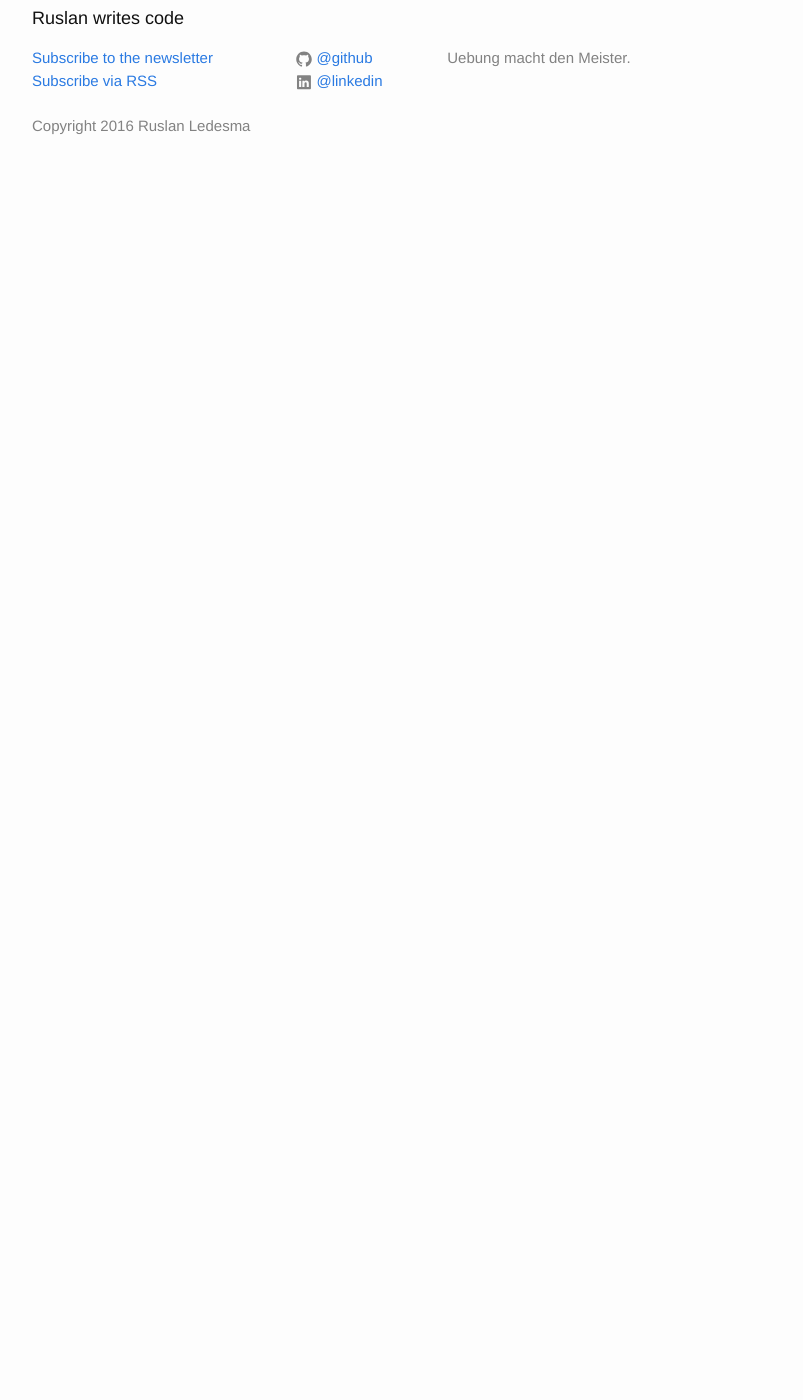
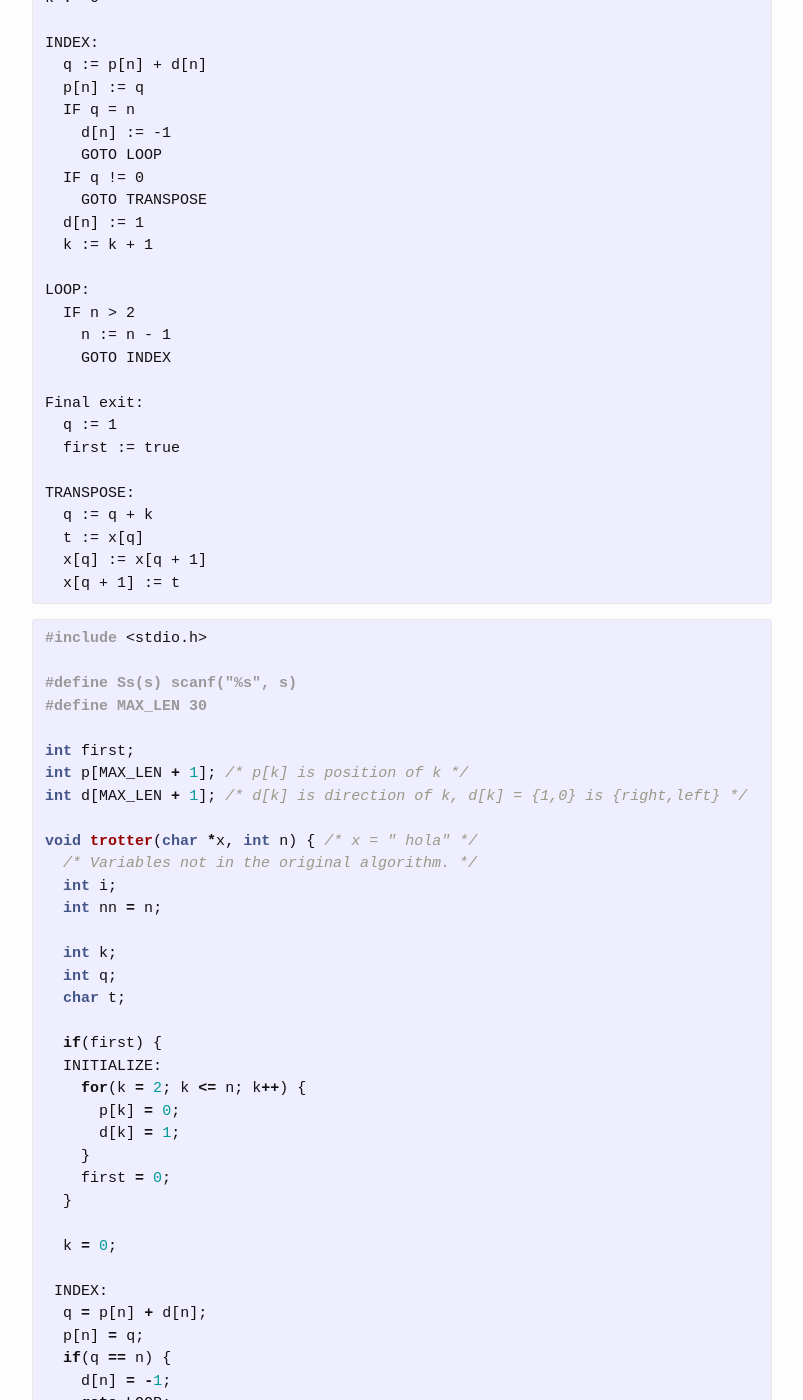
Before and after one commit to mrrusof/mrrusof.github.io, a Jekyll site: the page built from _posts/2016-06-18-how-does-johnson-trotter-work.markdown, in a window 1280 px wide and 1400 px high, scrolled down 14158 px. Shown: the whole window, without its empty margins (238-1041 px from the left). Built offline with Jekyll 4.4.1, drawn with Linux system fonts in a browser that asks for light colours; formulas are drawn with MathJax 3; before the commit the page ends 14355 px from its top, so only the background shows below that; some of the changed text lies outside the part shown.

Commit message:
WIP How does Johnson-Trotter algorithm work?

```diff
--- a/_posts/2016-06-18-how-does-johnson-trotter-work.markdown
+++ b/_posts/2016-06-18-how-does-johnson-trotter-work.markdown
@@ -39,6 +39,7 @@ There is a recursive approach and an iterative approach to generating the list o
   - [Bogomolny] says the same.
 - Rules in terms of positions:
   - For permutation $@P_N@$, index $@N@$ corresponds to a configuration of counters $@(d_2, d_3, ..., d_{n-1}, d_n)@$.
+  - $@k@$ is the largest subscript for which $@d_k > 0@$
   - $@a_N(k)@$ is the left-hand position of the pair of elements to exchange.
   - $@b_N(k)@$ is the offset of the pair to exchange. The offset is given by the number of elements greater than $@k@$ to the left of $@P_N@$.
   - Position and offset are determined by index $@N@$ as opposed to bookkeeping position and direction of each element.
@@ -645,6 +646,138 @@ int main() {
 {% endhighlight %}
 
 
+Trotter's algorithm.
+
+{% highlight asciidoc %}
+GLOBAL first
+GLOBAL p[2:MAX_LEN]
+GLOBAL d[2:MAX_LEN]
+
+Perm(X, N)
+
+IF first
+   INITIALIZE:
+     FOR k := 2 TO N
+       p[k] := 0
+       d[k] := 1
+     first := false
+
+k := 0
+
+INDEX:
+  q := p[n] + d[n]
+  p[n] := q
+  IF q = n
+    d[n] := -1
+    GOTO LOOP
+  IF q != 0
+    GOTO TRANSPOSE
+  d[n] := 1
+  k := k + 1
+
+LOOP:
+  IF n > 2
+    n := n - 1
+    GOTO INDEX
+
+Final exit:
+  q := 1
+  first := true
+
+TRANSPOSE:
+  q := q + k
+  t := x[q]
+  x[q] := x[q + 1]
+  x[q + 1] := t
+{% endhighlight %}
+
+{% highlight c %}
+#include <stdio.h>
+
+#define Ss(s) scanf("%s", s)
+#define MAX_LEN 30
+
+int first;
+int p[MAX_LEN + 1]; /* p[k] is position of k */
+int d[MAX_LEN + 1]; /* d[k] is direction of k, d[k] = {1,0} is {right,left} */
+
+void trotter(char *x, int n) { /* x = " hola" */
+  /* Variables not in the original algorithm. */
+  int i;
+  int nn = n;
+
+  int k;
+  int q;
+  char t;
+
+  if(first) {
+  INITIALIZE:
+    for(k = 2; k <= n; k++) {
+      p[k] = 0;
+      d[k] = 1;
+    }
+    first = 0;
+  }
+
+  k = 0;
+
+ INDEX:
+  q = p[n] + d[n];
+  p[n] = q;
+  if(q == n) {
+    d[n] = -1;
+    goto LOOP;
+  }
+  if(q != 0)
+    goto TRANSPOSE;
+  d[n] = 1;
+  k++;
+
+ LOOP:
+  if(n > 2) {
+    n--;
+    goto INDEX;
+  }
+
+ FINAL_EXIT:
+  q = 1;
+  first = 1;
+
+ TRANSPOSE:
+  q = q + k - 1; /* Adjust index by subtracting 1 */
+  t = x[q];
+  x[q] = x[q + 1];
+  x[q + 1] = t;
+
+  /* Code not in the original algorithm */
+  for(i = 2; i <= nn; i++) {
+    printf("%5d  ", p[i]);
+  }
+  printf("%5d  %5d  ", k, q);
+}
+
+int main() {
+  int slen;
+  char s[MAX_LEN];
+  Ss(s);
+  for(slen = 0; s[slen] != '\0'; slen++);
+
+  for(first = 2; first <= slen; first++)
+    printf("p[%2d]  ", first);
+  printf("    k      q\n");
+
+  first = 1;
+  trotter(s, slen);
+  printf("%s\n", s);
+  while(first == 0) {
+    trotter(s, slen);
+    printf("%s\n", s);
+  }
+  return 0;
+}
+{% endhighlight %}
+
+
 # References
 
 
```
